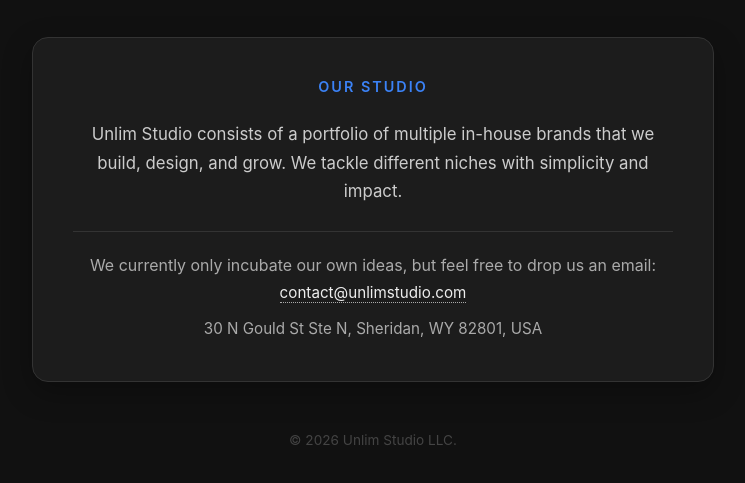
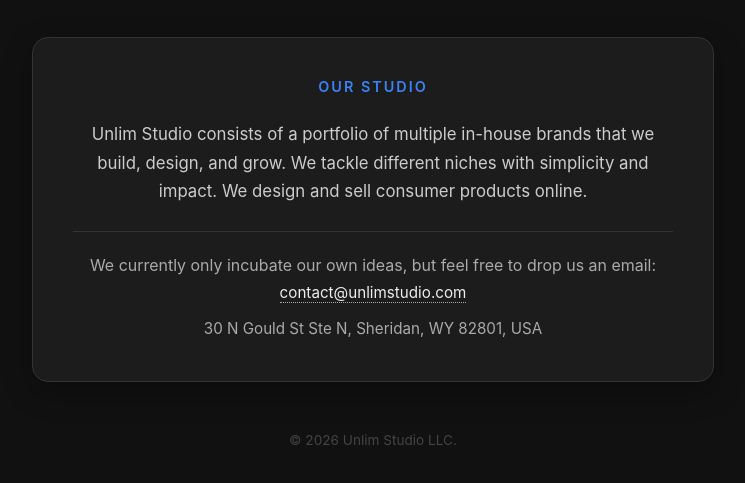
Before and after one commit to unlimstudio/unlimstudio.github.io, a plain HTML site: page index.html in a window 1280 px wide. Shown: the part 261-744 px from the top of the page, without its empty margins (267-1012 px from the left). Drawn offline with Linux system fonts and the light colour scheme.

Commit message:
Update index.html

```diff
--- a/index.html
+++ b/index.html
@@ -4,7 +4,7 @@
   <meta charset="UTF-8" />
   <meta name="viewport" content="width=device-width, initial-scale=1.0" />
   <title>Unlim Studio – We Build Cool Things</title>
-  <meta name="description" content="Unlim Studio LLC is a creative studio that builds, designs and grows its own in-house brands." />
+  <meta name="description" content="Unlim Studio LLC is a creative studio that builds, designs and grows its own in-house brands of consumer products sold online." />
   <meta property="og:type" content="website" />
   <meta property="og:site_name" content="Unlim Studio" />
   <meta property="og:title" content="Unlim Studio – We Build Cool Things" />
@@ -141,7 +141,7 @@
   <section>
     <h2>Our Studio</h2>
     <p>
-      Unlim Studio consists of a portfolio of multiple in-house brands that we build, design, and grow. We tackle different niches with simplicity and impact.
+      Unlim Studio consists of a portfolio of multiple in-house brands that we build, design, and grow. We tackle different niches with simplicity and impact. We design and sell consumer products online.
     </p>
 
     <div class="contact">
```
